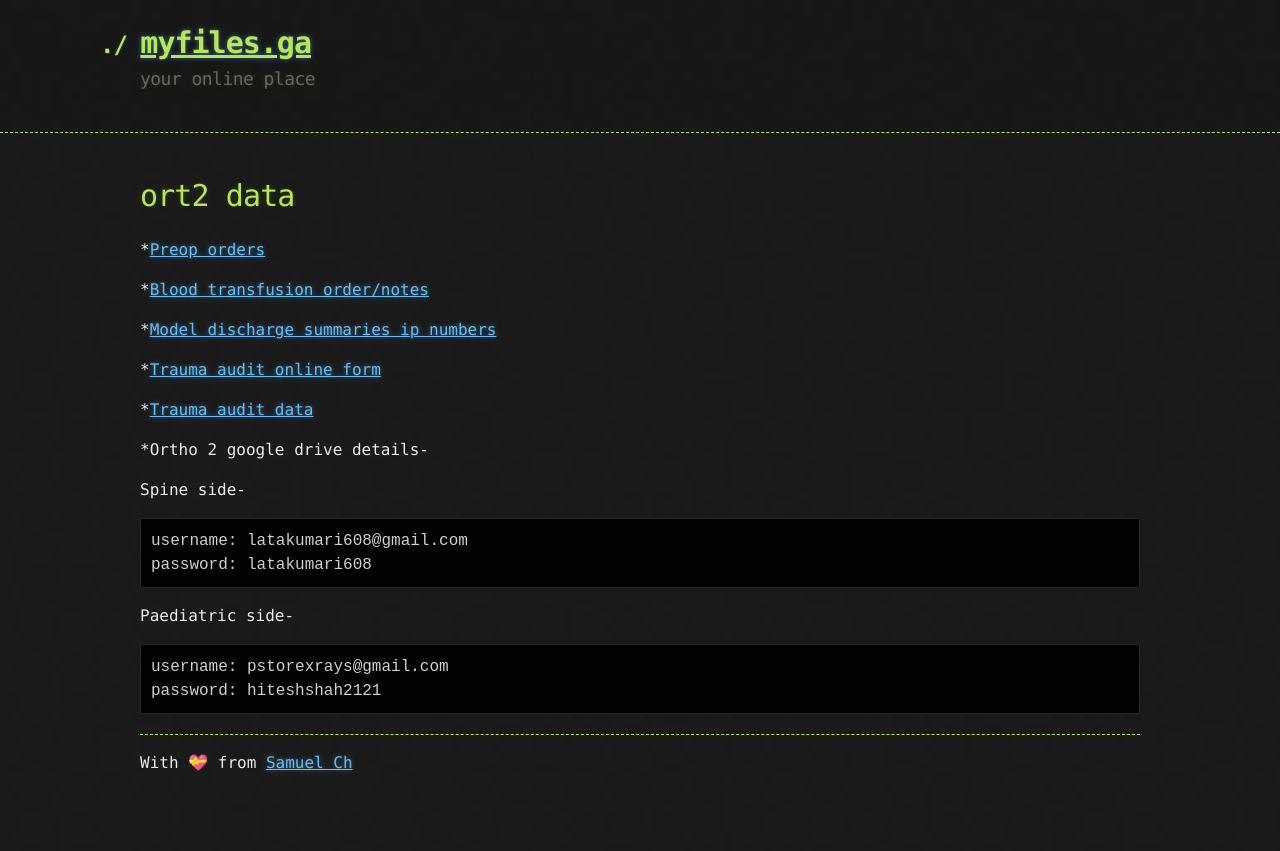
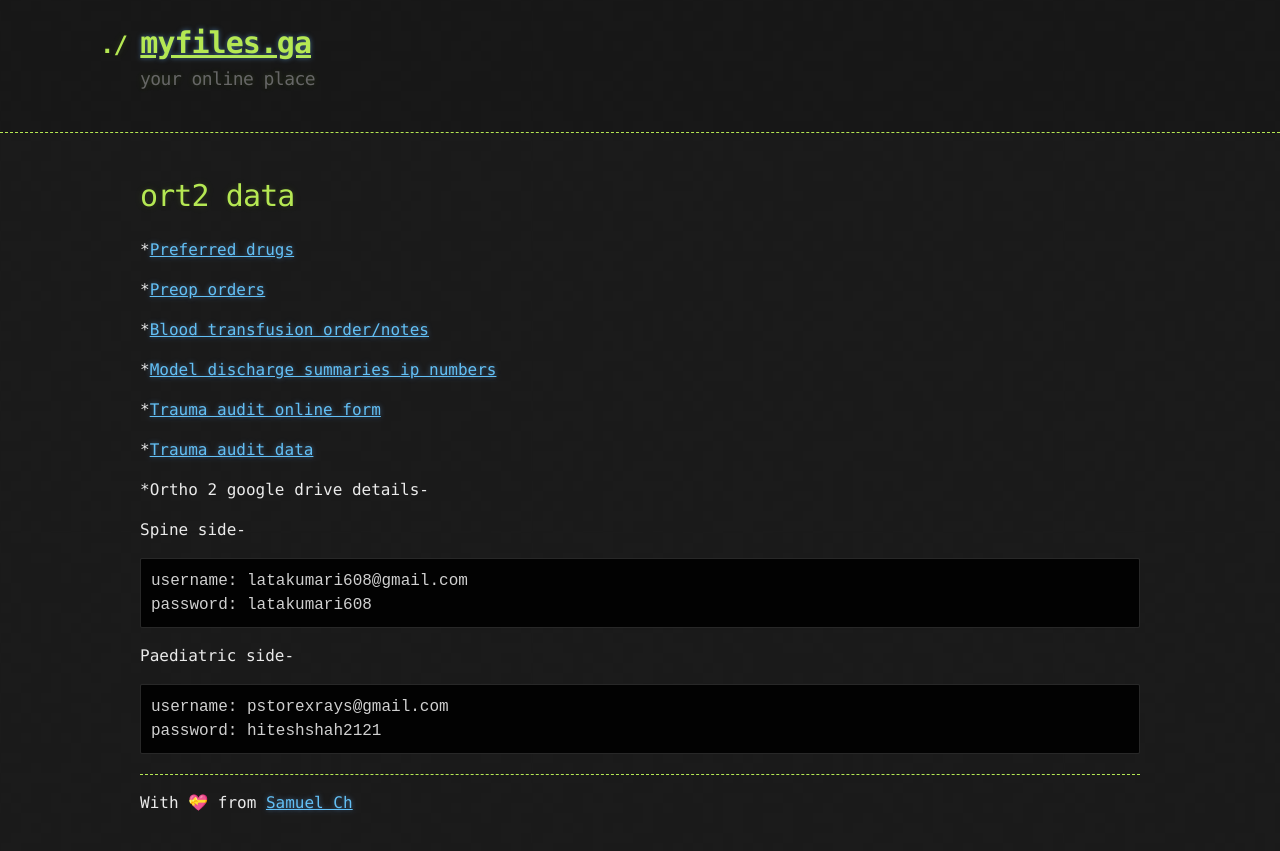
Before and after one commit to Dr-Anonymous/myfiles, a Jekyll site: the page built from ort2.md, in a window 1280 px wide. Shown: the top 851 px of the page. Built offline with Jekyll 4.4.1, drawn with Linux system fonts in a browser that asks for light colours; emoji names are drawn with the system emoji font; our own code applies the rules of GitHub Pages for plain Markdown files.

Commit message:
Update ort2.md

```diff
--- a/ort2.md
+++ b/ort2.md
@@ -5,6 +5,7 @@ categories: [pages]
 
 # ort2 data
 
+*[Preferred drugs](https://drive.google.com/open?id=1HTq1s0-52nVKBxnUrMv0V5yaehyf_TuO6_zhLW_34f4)
 
 *[Preop orders](https://docs.google.com/document/d/1U5q8ZhFs09otT8U4FQADgoNHWjfsAmgB2lO4vQDSgBY/edit?usp=sharing)
 
```
